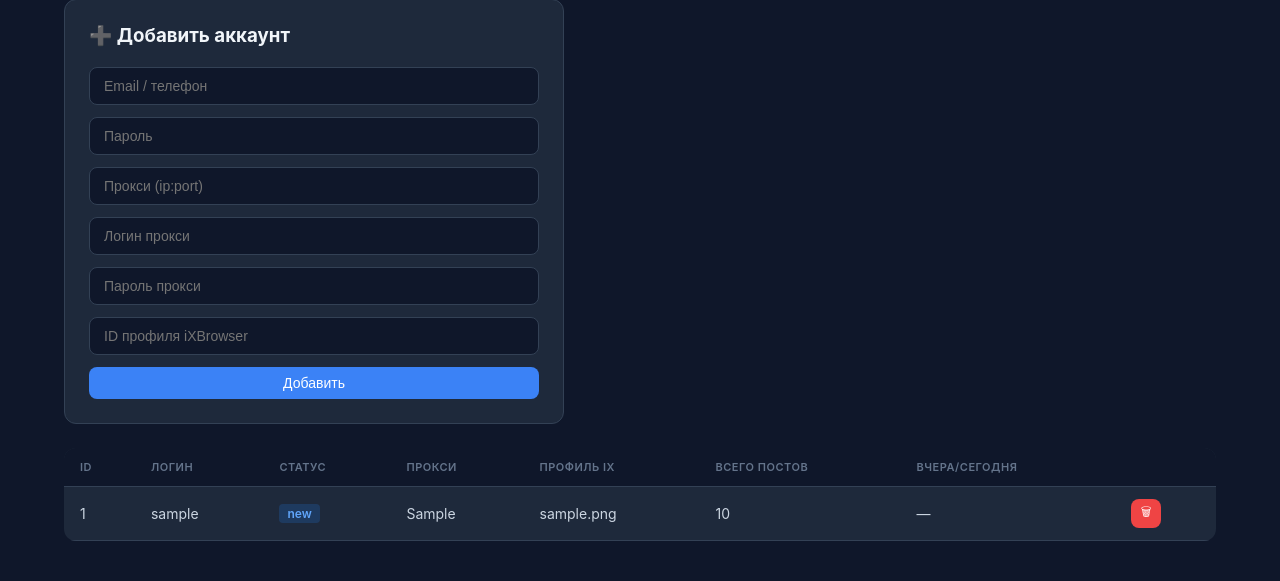
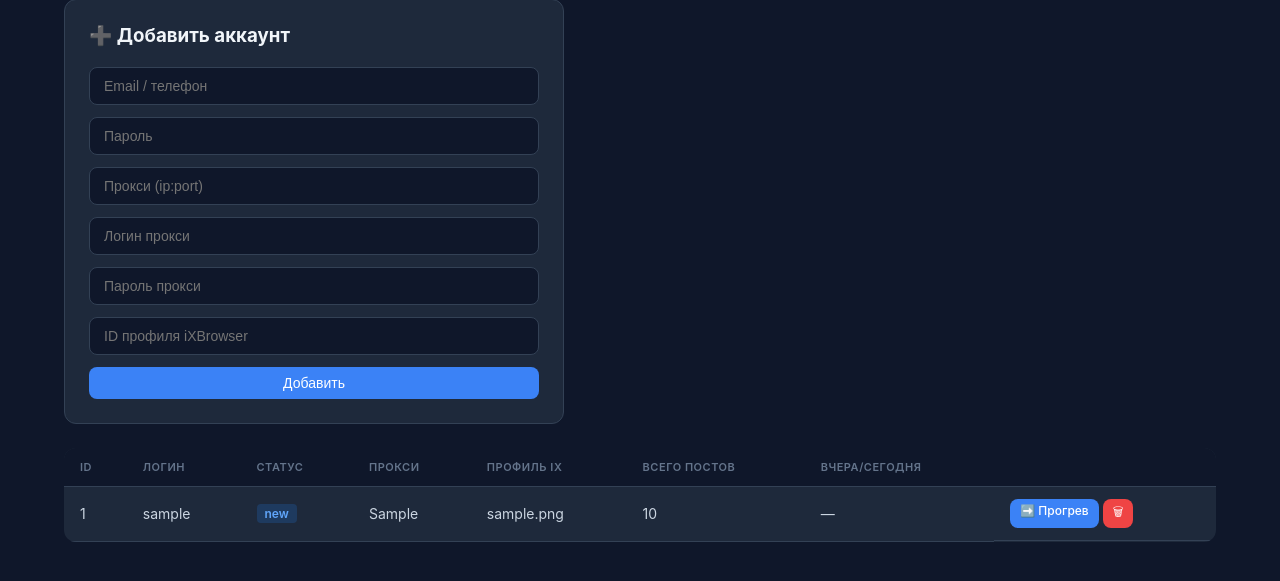
Before and after one commit to hania666/fb-vacancy-bot, a FastAPI app: page /accounts in a window 1280 px wide. Shown: the part 148-729 px from the top of the page. Run offline with FastAPI, Linux system fonts and the light colour scheme; tables that the repository leaves empty hold one stand-in row (values such as "Sample post").

Commit message:
feat: status buttons on accounts page (warming/ready/pause)

```diff
--- a/web/templates/accounts.html
+++ b/web/templates/accounts.html
@@ -74,7 +74,16 @@
                     <td class="text-muted">{{ acc.ix_profile_id[:10] ~ '...' if acc.ix_profile_id|length > 10 else acc.ix_profile_id }}</td>
                     <td>{{ acc.total_post_count }}</td>
                     <td class="text-muted">—</td>
-                    <td><a href="/accounts/{{ acc.id }}/delete" class="btn btn-danger btn-sm" onclick="return confirm('Удалить аккаунт #{{ acc.id }}?')">🗑</a></td>
+                    <td style="display:flex; gap:4px;">
+                        {% if acc.status == 'new' %}
+                        <a href="/accounts/{{ acc.id }}/status/warming" class="btn btn-sm" style="background:#3b82f6; color:#fff;">➡️ Прогрев</a>
+                        {% elif acc.status == 'warming' %}
+                        <a href="/accounts/{{ acc.id }}/status/ready" class="btn btn-sm btn-success">✅ Ready</a>
+                        {% elif acc.status == 'ready' %}
+                        <a href="/accounts/{{ acc.id }}/status/paused" class="btn btn-sm" style="background:#64748b; color:#fff;">⏸ Пауза</a>
+                        {% endif %}
+                        <a href="/accounts/{{ acc.id }}/delete" class="btn btn-danger btn-sm" onclick="return confirm('Удалить аккаунт #{{ acc.id }}?')">🗑</a>
+                    </td>
                 </tr>
                 {% else %}
                 <tr><td colspan="8" style="text-align:center; color:#64748b; padding:32px;">Нет аккаунтов. Добавьте первый!</td></tr>
```
